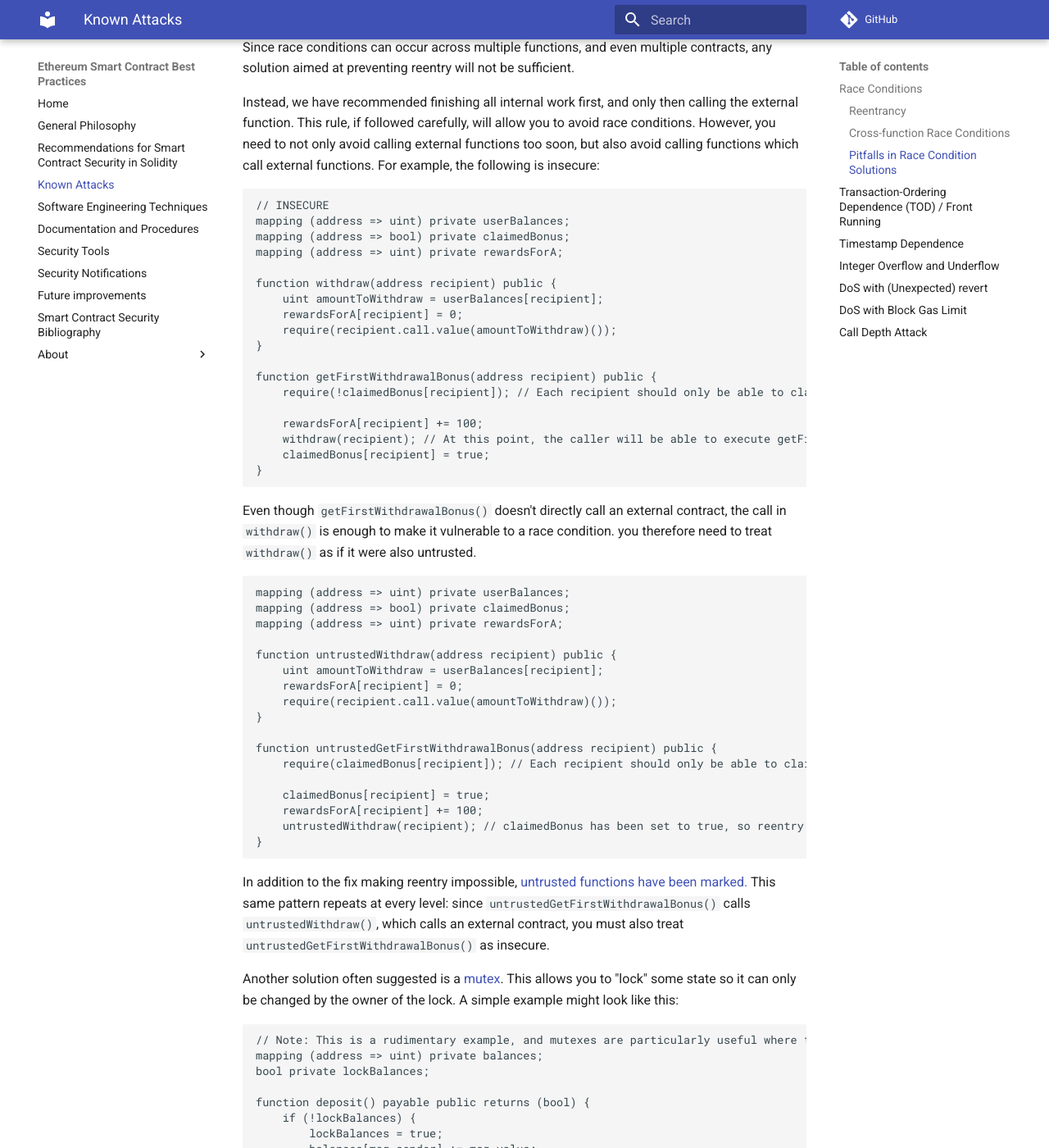
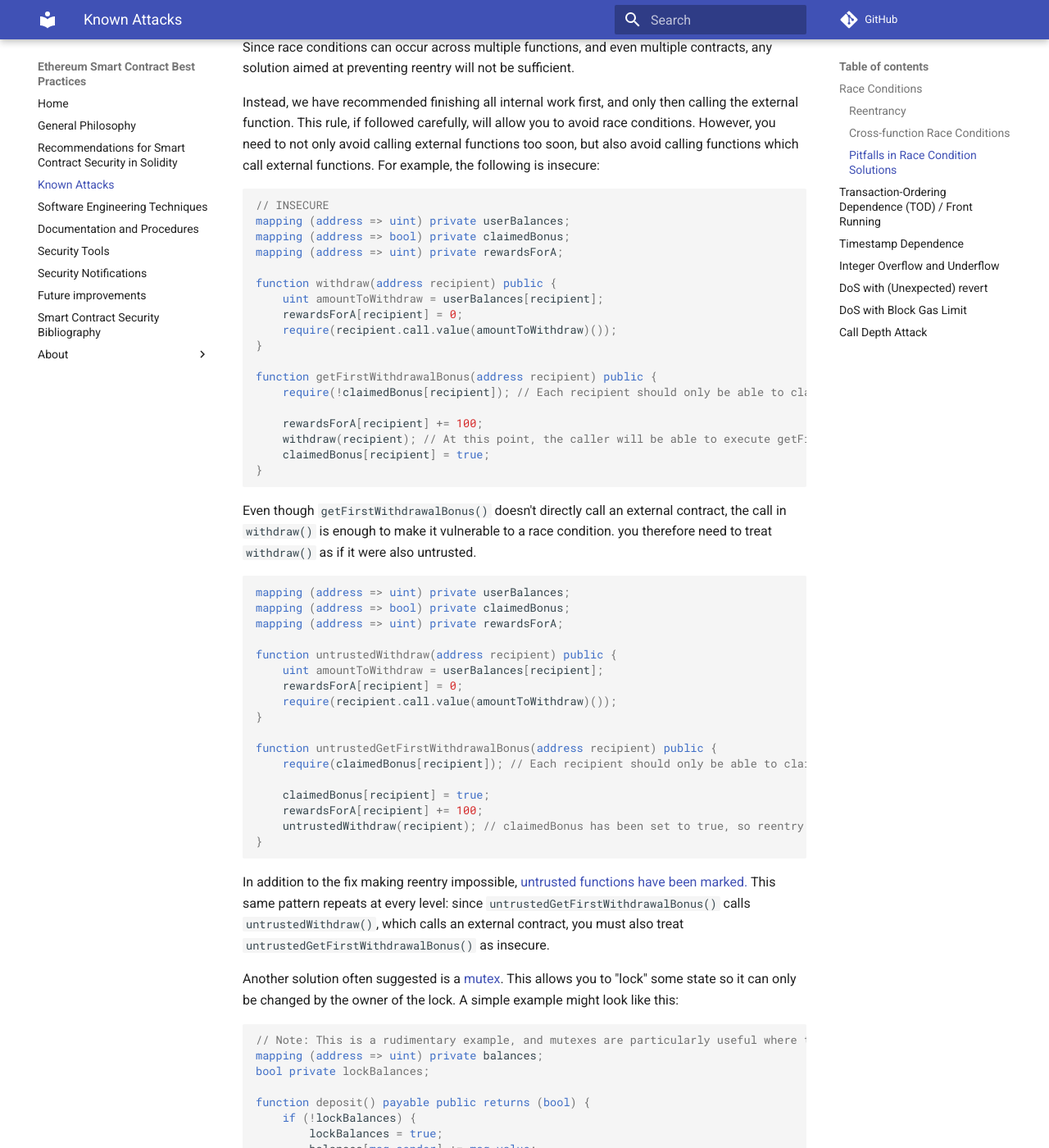
Before and after one commit to girish17/best-practices-docs, an MkDocs documentation site: the page built from docs/known_attacks.md, in a window 1280 px wide and 1400 px high, scrolled down 1889 px. Shown: the whole window at 82% size. Built offline with MkDocs 1.6.1 and Material for MkDocs 9.7.7, drawn with Linux system fonts in a browser that asks for light colours; comment, search, counter and statistics services are not loaded; old or Windows-style settings are respelled for this version of MkDocs; some of the changed text lies outside the part shown.

Commit message:
Add highlighting to all fenced blocks

````diff
--- a/docs/known_attacks.md
+++ b/docs/known_attacks.md
@@ -24,7 +24,7 @@ In the example given, the best way to avoid the problem is to [use `send()` inst
 
 However, if you can't remove the external call, the next simplest way to prevent this attack is to make sure you don't call an external function until you've done all the internal work you need to do:
 
-```
+```Solidity
 mapping (address => uint) private userBalances;
 
 function withdrawBalance() public {
@@ -40,7 +40,7 @@ Note that if you had another function which called `withdrawBalance()`, it would
 
 An attacker may also be able to do a similar attack using two different functions that share the same state.
 
-```
+```Solidity
 // INSECURE
 mapping (address => uint) private userBalances;
 
@@ -68,7 +68,7 @@ Since race conditions can occur across multiple functions, and even multiple con
 
 Instead, we have recommended finishing all internal work first, and only then calling the external function. This rule, if followed carefully, will allow you to avoid race conditions. However, you need to not only avoid calling external functions too soon, but also avoid calling functions which call external functions. For example, the following is insecure:
 
-```
+```Solidity
 // INSECURE
 mapping (address => uint) private userBalances;
 mapping (address => bool) private claimedBonus;
@@ -91,7 +91,7 @@ function getFirstWithdrawalBonus(address recipient) public {
 
 Even though `getFirstWithdrawalBonus()` doesn't directly call an external contract, the call in `withdraw()` is enough to make it vulnerable to a race condition. you therefore need to treat `withdraw()` as if it were also untrusted.
 
-```
+```Solidity
 mapping (address => uint) private userBalances;
 mapping (address => bool) private claimedBonus;
 mapping (address => uint) private rewardsForA;
@@ -115,7 +115,7 @@ In addition to the fix making reentry impossible, [untrusted functions have been
 
 Another solution often suggested is a [mutex](https://en.wikipedia.org/wiki/Mutual_exclusion). This allows you to "lock" some state so it can only be changed by the owner of the lock. A simple example might look like this:
 
-```
+```Solidity
 // Note: This is a rudimentary example, and mutexes are particularly useful where there is substantial logic and/or shared state
 mapping (address => uint) private balances;
 bool private lockBalances;
@@ -148,7 +148,7 @@ function withdraw(uint amount) payable public returns (bool) {
 
 If the user tries to call `withdraw()` again before the first call finishes, the lock will prevent it from having any effect. This can be an effective pattern, but it gets tricky when you have multiple contracts that need to cooperate. The following is insecure:
 
-```
+```Solidity
 // INSECURE
 contract StateHolder {
     uint private n;
@@ -184,7 +184,7 @@ Since a transaction is in the mempool for a short while, one can know what actio
 
 Be aware that the timestamp of the block can be manipulated by the miner, and all direct and indirect uses of the timestamp should be considered. *Block numbers* and *average block time* can be used to estimate time, but this is not future proof as block times may change (such as the changes expected during Casper).
 
-```
+```Solidity
 uint someVariable = now + 1;
 
 if (now % 2 == 0) { // the now can be manipulated by the miner
@@ -202,7 +202,7 @@ Be aware there are around [20 cases for overflow and underflow](https://github.c
 
 Consider a simple token transfer:
 
-```
+```Solidity
 mapping (address => uint256) public balanceOf;
 
 // INSECURE
@@ -237,7 +237,7 @@ Be aware there are around [20 cases for overflow and underflow](https://github.c
 
 Consider a simple auction contract:
 
-```
+```Solidity
 // INSECURE
 contract Auction {
     address currentLeader;
@@ -259,7 +259,7 @@ When it tries to refund the old leader, it reverts if the refund fails. This mea
 Another example is when a contract may iterate through an array to pay users (e.g., supporters in a crowdfunding contract). It's common to want to make sure that each payment succeeds. If not, one should revert. The issue is that if one call fails, you are reverting the whole payout system, meaning the loop will never complete. No one gets paid because one address is forcing an error.
 
 
-```
+```Solidity
 address[] private refundAddresses;
 mapping (address => uint) public refunds;
 
@@ -283,7 +283,7 @@ This is another reason to [favor pull over push payments](#favor-pull-over-push-
 
 If you absolutely must loop over an array of unknown size, then you should plan for it to potentially take multiple blocks, and therefore require multiple transactions. You will need to keep track of how far you've gone, and be able to resume from that point, as in the following example:
 
-```
+```Solidity
 struct Payee {
     address addr;
     uint256 value;
````
Also changed, not shown: docs/recommendations.md (+10 -10 lines), docs/software_engineering.md (+5 -5 lines).
